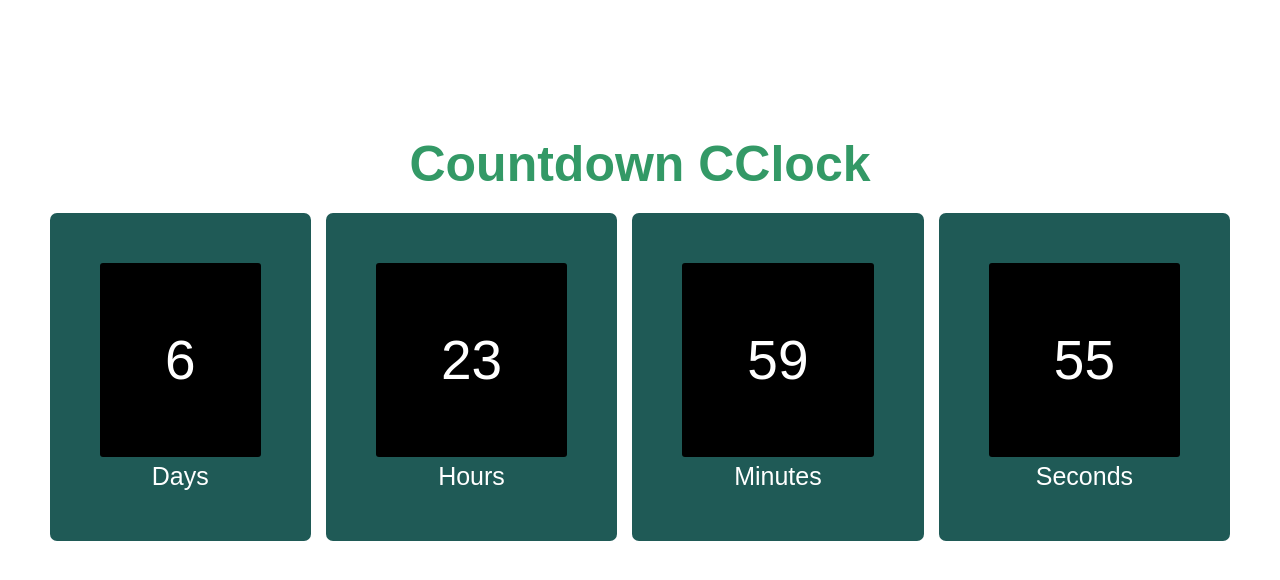
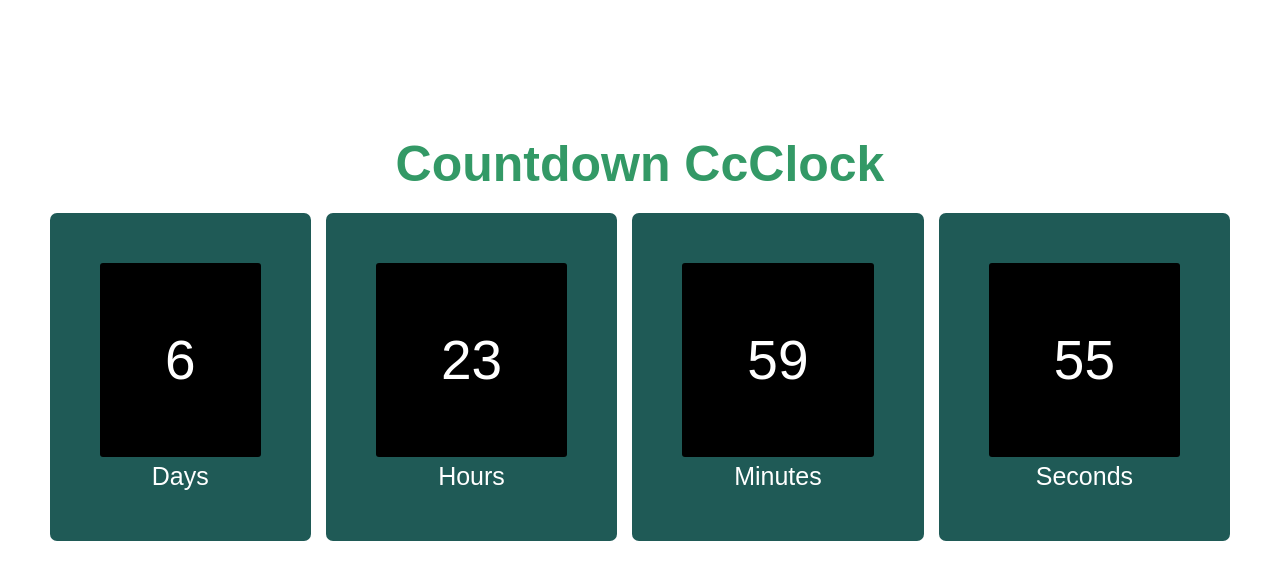
Before and after one commit to SikindharBasha/Count-timer, a plain HTML site: page index.html in a window 1280 px wide. Drawn offline with Linux system fonts and the light colour scheme.

Commit message:
Update index.html

```diff
--- a/index.html
+++ b/index.html
@@ -9,7 +9,7 @@
     <title>Countdown Clock</title>
 </head>
 <body>
-    <h1>Countdown CClock</h1>
+    <h1>Countdown CcClock</h1>
     <div id="clockdiv">
         <div>
             <span class="days"></span>
```
